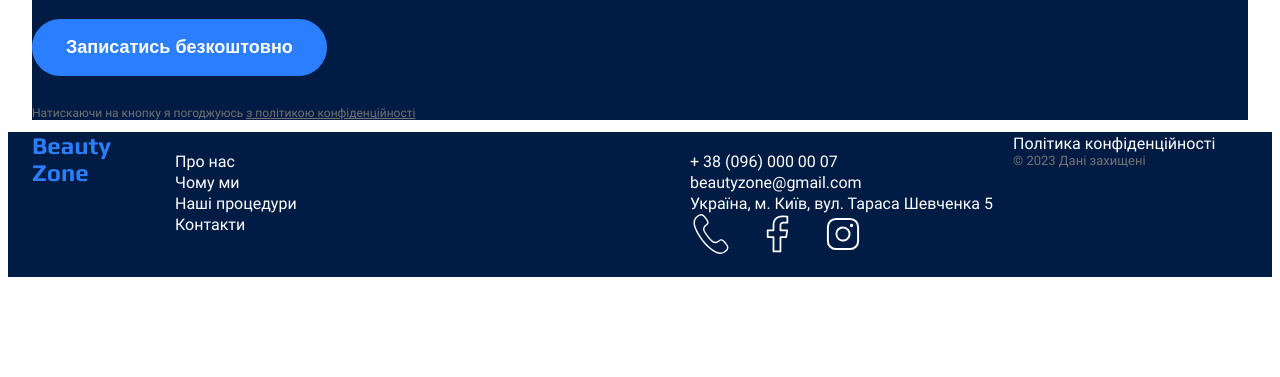
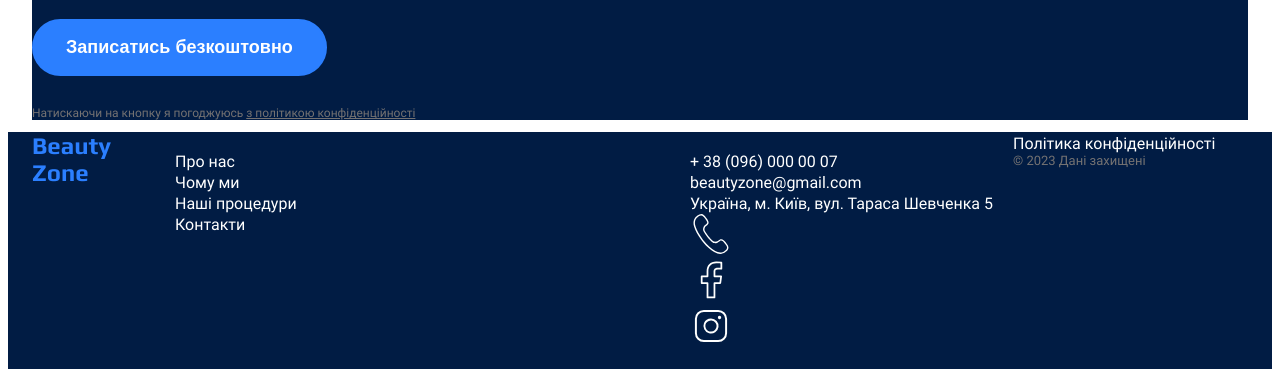
Before and after one commit to Chameleonl/genius-homework-1, a plain HTML site: page index.html in a window 1280 px wide. Shown: the part 2619-2996 px from the top of the page. Before the commit the page ends 2904 px from the top, so only its background shows below. Drawn offline with Linux system fonts and the light colour scheme.

Commit message:
Minor changes to index.html

```diff
--- a/index.html
+++ b/index.html
@@ -221,29 +221,27 @@
                     >Україна, м. Київ, вул. Тараса Шевченка 5</a
                   >
                 </li>
-                <div class="footer-icons">
-                  <li>
+                <li class="footer-icons">
                   <a href="tel:+380960000007">
                     <svg class="address-icon" width="42" height="42">
                       <use href="./images/icons.svg#icon-phone"></use>
                     </svg>
                   </a>
                 </li>
-                  <li>
+                <li class="footer-icons">
                   <a href="#">
                     <svg class="address-icon" width="42" height="42">
                       <use href="./images/icons.svg#icon-facebook"></use>
                     </svg>
                   </a>
                 </li>
-                  <li>
+                <li class="footer-icons">
                   <a href="#">
                     <svg class="address-icon" width="42" height="42">
                       <use href="./images/icons.svg#icon-instagram"></use>
                     </svg>
                   </a>
                 </li>
-                </div>
               </ul>
               <div class="address-info">
                 <a class="address-link white-text" href="#"
```
Lines whose indentation alone changed are shown as unchanged.
